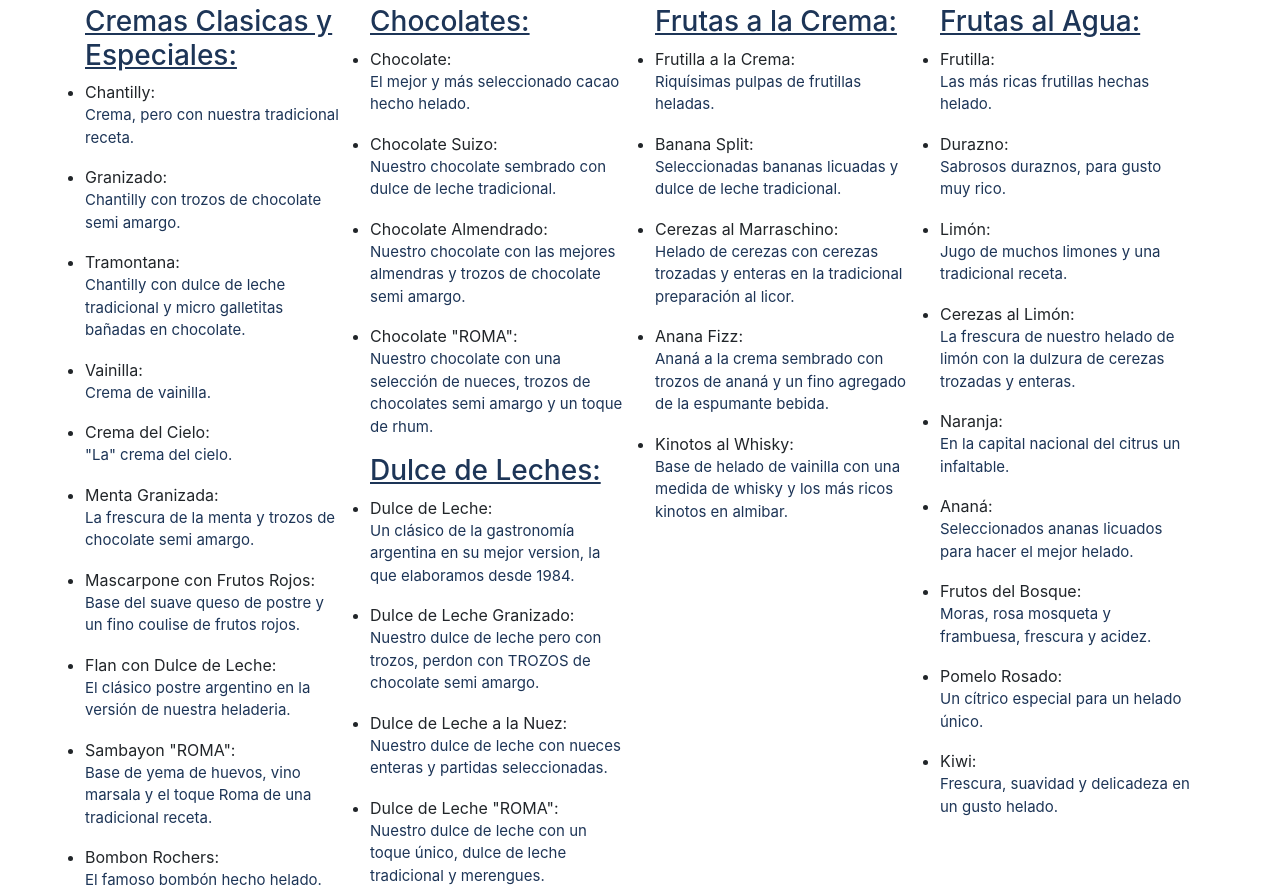
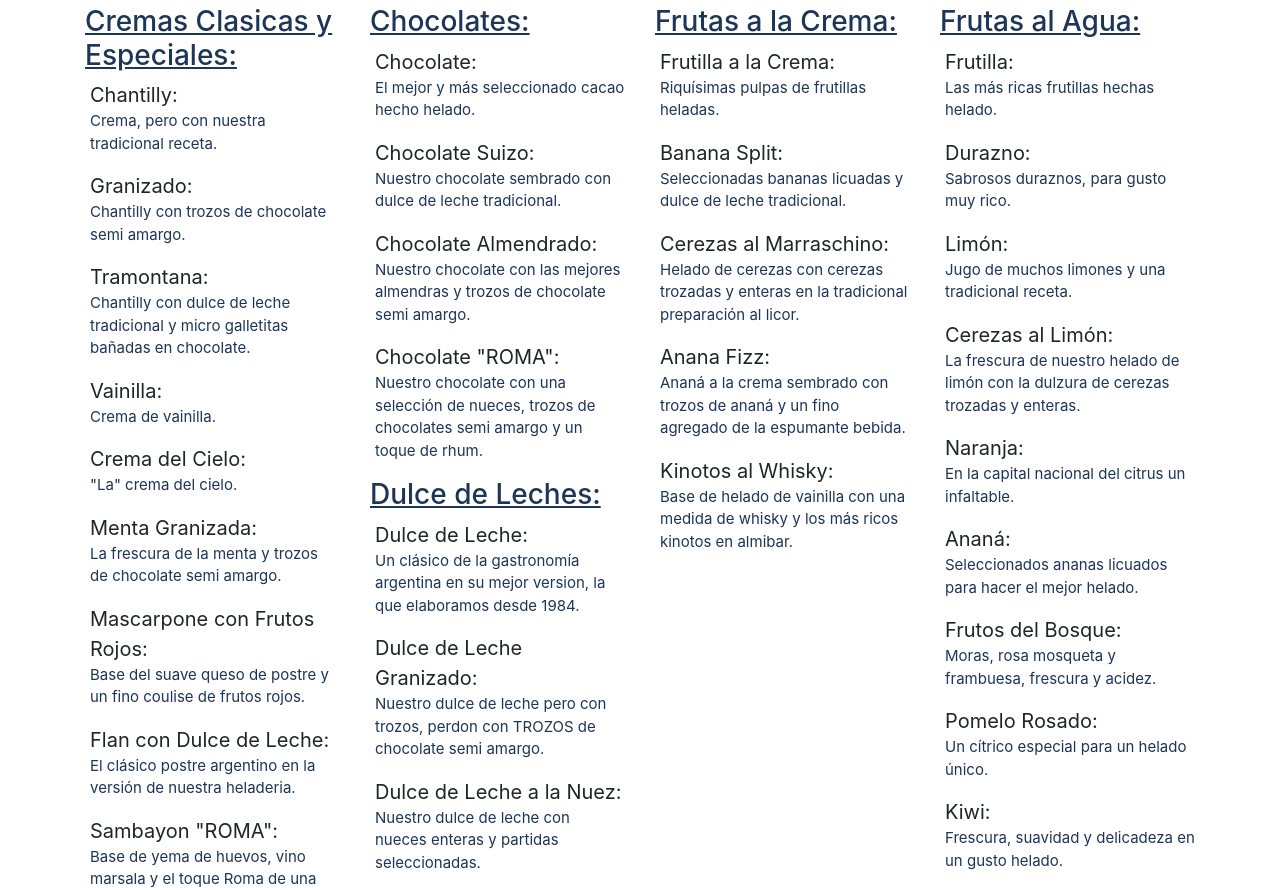
Before and after one commit to marcosacummaudo/PreEntrega2-Cummaudo, a plain HTML site: page sabores.html in a window 1280 px wide. Shown: the part 93-983 px from the top of the page. Drawn offline with nearby package versions, Linux system fonts and the light colour scheme; a web font is replaced by a local one.

```diff
--- a/sabores.html
+++ b/sabores.html
@@ -41,37 +41,37 @@
             <div class="col-xs-12 col-md-6 col-lg-3">
                 <h3 class="sabores__section__div__h3">Cremas Clasicas y Especiales:</h3>
                 <ul>
-                    <li>Chantilly:
+                    <li class="sabores__section__div__ul__li">Chantilly:
                         <p class="sabores__section__div__h3__ul__p">Crema, pero con nuestra tradicional receta.</p>
                     </li>
-                    <li>Granizado:
+                    <li class="sabores__section__div__ul__li">Granizado:
                         <p class="sabores__section__div__h3__ul__p">Chantilly con trozos de chocolate semi amargo.</p>
                     </li>
-                    <li>Tramontana:
+                    <li class="sabores__section__div__ul__li">Tramontana:
                         <p class="sabores__section__div__h3__ul__p">Chantilly con dulce de leche tradicional y micro galletitas bañadas en chocolate.</p>
                     </li>
-                    <li>Vainilla:
+                    <li class="sabores__section__div__ul__li">Vainilla:
                         <p class="sabores__section__div__h3__ul__p">Crema de vainilla.</p>
                     </li>
-                    <li>Crema del Cielo:
+                    <li class="sabores__section__div__ul__li">Crema del Cielo:
                         <p class="sabores__section__div__h3__ul__p">"La" crema del cielo.</p>
                     </li>
-                    <li>Menta Granizada:
+                    <li class="sabores__section__div__ul__li">Menta Granizada:
                         <p class="sabores__section__div__h3__ul__p">La frescura de la menta y trozos de chocolate semi amargo.</p>
                     </li>
-                    <li>Mascarpone con Frutos Rojos:
+                    <li class="sabores__section__div__ul__li">Mascarpone con Frutos Rojos:
                         <p class="sabores__section__div__h3__ul__p">Base del suave queso de postre y un fino coulise de frutos rojos.</p>
                     </li>
-                    <li>Flan con Dulce de Leche:
+                    <li class="sabores__section__div__ul__li">Flan con Dulce de Leche:
                         <p class="sabores__section__div__h3__ul__p">El clásico postre argentino en la versión de nuestra heladeria.</p>
                     </li>
-                    <li>Sambayon "ROMA":
+                    <li class="sabores__section__div__ul__li">Sambayon "ROMA":
                         <p class="sabores__section__div__h3__ul__p">Base de yema de huevos, vino marsala y el toque Roma de una tradicional receta.</p>
                     </li>
-                    <li>Bombon Rochers:
+                    <li class="sabores__section__div__ul__li">Bombon Rochers:
                         <p class="sabores__section__div__h3__ul__p">El famoso bombón hecho helado.</p>
                     </li>
-                    <li>OREO:
+                    <li class="sabores__section__div__ul__li">OREO:
                         <p class="sabores__section__div__h3__ul__p">Crema sabor a cacao "oreo" y galletitas partidas.</p>
                     </li>
                 </ul>
@@ -79,31 +79,31 @@
             <div class="col-xs-12 col-md-6 col-lg-3">
                 <h3 class="sabores__section__div__h3">Chocolates:</h3>
                 <ul>
-                    <li>Chocolate:
+                    <li class="sabores__section__div__ul__li">Chocolate:
                         <p class="sabores__section__div__h3__ul__p">El mejor y más seleccionado cacao hecho helado.</p>
                     </li>
-                    <li>Chocolate Suizo:
+                    <li class="sabores__section__div__ul__li">Chocolate Suizo:
                         <p class="sabores__section__div__h3__ul__p">Nuestro chocolate sembrado con dulce de leche tradicional.</p>
                     </li>
-                    <li>Chocolate Almendrado:
+                    <li class="sabores__section__div__ul__li">Chocolate Almendrado:
                         <p class="sabores__section__div__h3__ul__p">Nuestro chocolate con las mejores almendras y trozos de chocolate semi amargo.</p>
                     </li>
-                    <li>Chocolate "ROMA":
+                    <li class="sabores__section__div__ul__li">Chocolate "ROMA":
                         <p class="sabores__section__div__h3__ul__p">Nuestro chocolate con una selección de nueces, trozos de chocolates semi amargo y un toque de rhum.</p>
                     </li>
                 </ul>
                 <h3 class="sabores__section__div__h3">Dulce de Leches:</h3>
                 <ul>
-                    <li>Dulce de Leche:
+                    <li class="sabores__section__div__ul__li">Dulce de Leche:
                         <p class="sabores__section__div__h3__ul__p">Un clásico de la gastronomía argentina en su mejor version, la que elaboramos desde 1984.</p>
                     </li>
-                    <li>Dulce de Leche Granizado:
+                    <li class="sabores__section__div__ul__li">Dulce de Leche Granizado:
                         <p class="sabores__section__div__h3__ul__p">Nuestro dulce de leche pero con trozos, perdon con TROZOS de chocolate semi amargo.</p>
                     </li>
-                    <li>Dulce de Leche a la Nuez:
+                    <li class="sabores__section__div__ul__li">Dulce de Leche a la Nuez:
                         <p class="sabores__section__div__h3__ul__p">Nuestro dulce de leche con nueces enteras y partidas seleccionadas.</p>
                     </li>
-                    <li>Dulce de Leche "ROMA":
+                    <li class="sabores__section__div__ul__li">Dulce de Leche "ROMA":
                         <p class="sabores__section__div__h3__ul__p">Nuestro dulce de leche con un toque único, dulce de leche tradicional y merengues.</p>
                     </li>
                 </ul>
@@ -111,19 +111,19 @@
             <div class="col-xs-12 col-md-6 col-lg-3">
                 <h3 class="sabores__section__div__h3">Frutas a la Crema:</h3>
                 <ul>
-                    <li>Frutilla a la Crema:
+                    <li class="sabores__section__div__ul__li">Frutilla a la Crema:
                         <p class="sabores__section__div__h3__ul__p">Riquísimas pulpas de frutillas heladas.</p>
                     </li>
-                    <li>Banana Split:
+                    <li class="sabores__section__div__ul__li">Banana Split:
                         <p class="sabores__section__div__h3__ul__p">Seleccionadas bananas licuadas y dulce de leche tradicional.</p>
                     </li>
-                    <li>Cerezas al Marraschino:
+                    <li class="sabores__section__div__ul__li">Cerezas al Marraschino:
                         <p class="sabores__section__div__h3__ul__p">Helado de cerezas con cerezas trozadas y enteras en la tradicional preparación al licor.</p>
                     </li>
-                    <li>Anana Fizz:
+                    <li class="sabores__section__div__ul__li">Anana Fizz:
                         <p class="sabores__section__div__h3__ul__p">Ananá a la crema sembrado con trozos de ananá y un fino agregado de la espumante bebida.</p>
                     </li>
-                    <li>Kinotos al Whisky:
+                    <li class="sabores__section__div__ul__li">Kinotos al Whisky:
                         <p class="sabores__section__div__h3__ul__p">Base de helado de vainilla con una medida de whisky y los más ricos kinotos en almibar.</p>
                     </li>
                 </ul>
@@ -131,31 +131,31 @@
             <div class="col-xs-12 col-md-6 col-lg-3">
                 <h3 class="sabores__section__div__h3">Frutas al Agua:</h3>
                 <ul>
-                    <li>Frutilla:
+                    <li class="sabores__section__div__ul__li">Frutilla:
                         <p class="sabores__section__div__h3__ul__p">Las más ricas frutillas hechas helado.</p>
                     </li>
-                    <li>Durazno:
+                    <li class="sabores__section__div__ul__li">Durazno:
                         <p class="sabores__section__div__h3__ul__p">Sabrosos duraznos, para gusto muy rico.</p>
                     </li>
-                    <li>Limón:
+                    <li class="sabores__section__div__ul__li">Limón:
                         <p class="sabores__section__div__h3__ul__p">Jugo de muchos limones y una tradicional receta.</p>
                     </li>
-                    <li>Cerezas al Limón:
+                    <li class="sabores__section__div__ul__li">Cerezas al Limón:
                         <p class="sabores__section__div__h3__ul__p">La frescura de nuestro helado de limón con la dulzura de cerezas trozadas y enteras.</p>
                     </li>
-                    <li>Naranja:
+                    <li class="sabores__section__div__ul__li">Naranja:
                         <p class="sabores__section__div__h3__ul__p">En la capital nacional del citrus un infaltable.</p>
                     </li>
-                    <li>Ananá:
+                    <li class="sabores__section__div__ul__li">Ananá:
                         <p class="sabores__section__div__h3__ul__p">Seleccionados ananas licuados para hacer el mejor helado.</p>
                     </li>
-                    <li>Frutos del Bosque:
+                    <li class="sabores__section__div__ul__li">Frutos del Bosque:
                         <p class="sabores__section__div__h3__ul__p">Moras, rosa mosqueta y frambuesa, frescura y acidez.</p>
                     </li>
-                    <li>Pomelo Rosado:
+                    <li class="sabores__section__div__ul__li">Pomelo Rosado:
                         <p class="sabores__section__div__h3__ul__p">Un cítrico especial para un helado único.</p>
                     </li>
-                    <li>Kiwi:
+                    <li class="sabores__section__div__ul__li">Kiwi:
                         <p class="sabores__section__div__h3__ul__p">Frescura, suavidad y delicadeza en un gusto helado.</p>
                     </li>
                 </ul>
--- a/style.css
+++ b/style.css
@@ -37,6 +37,28 @@
     width: 100%;
 }
 
+/* Animacion Logo */
+
+.rotar-logo:hover {
+    animation-name: rotar;
+    animation-duration: 1s;
+    animation-iteration-count: 1;
+}
+
+@keyframes rotar {
+    0%   {opacity: 1; transform: rotate(0deg);}
+    10%   {opacity: 0.9; transform: rotate(45deg);}
+    20%   {opacity: 0.7; transform: rotate(90deg);}
+    35%   {opacity: 0.6; transform: rotate(135deg);}
+    50%   {opacity: 0.5; transform: rotate(180deg);}
+    65%   {opacity: 0.6; transform: rotate(225deg);}
+    80%   {opacity: 0.7; transform: rotate(270deg);}
+    90%   {opacity: 0.9; transform: rotate(315deg);}
+    100%   {opacity: 1; transform: rotate(360deg);}
+}
+
+/* Fin Animacion Logo */
+
 .index__main__section__texto__h3 {
     font-size: 30px;
     color: #1D3557;
@@ -55,6 +77,12 @@
     color: #1D3557;
 }
 
+.sabores__section__div__ul__li {
+    padding-left: 5px;
+    font-size: 20px;
+    list-style-type: none;
+}
+
 .sabores__section__div__h3__ul__p {
     color: #1D3557;
     font-size: 15px;
@@ -64,6 +92,7 @@
     color: #1D3557;
     font-size: 20px;
     text-align: justify;
+    padding: 10px;
 }
 
 .historia__main__a__foto {
@@ -145,6 +174,11 @@
     text-align: center;
 }
 
+.contacto__mapas:hover {
+    scale: 110%;
+    opacity: 0.8;
+}
+
 .contacto__section__div2__ul {
     font-size: 20px;
     list-style-type: none;
```
Also changed, not shown: index.html (+1 -1 lines), contacto.html (indentation only).
